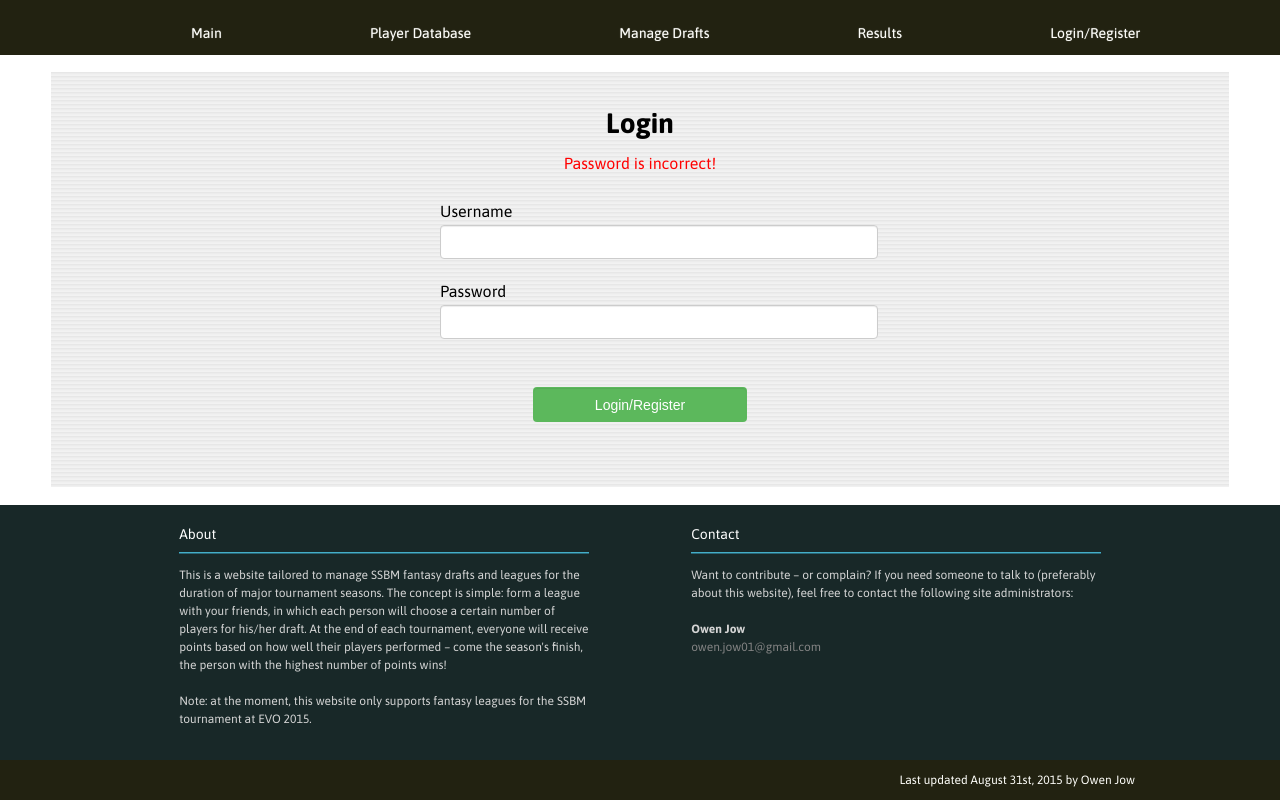
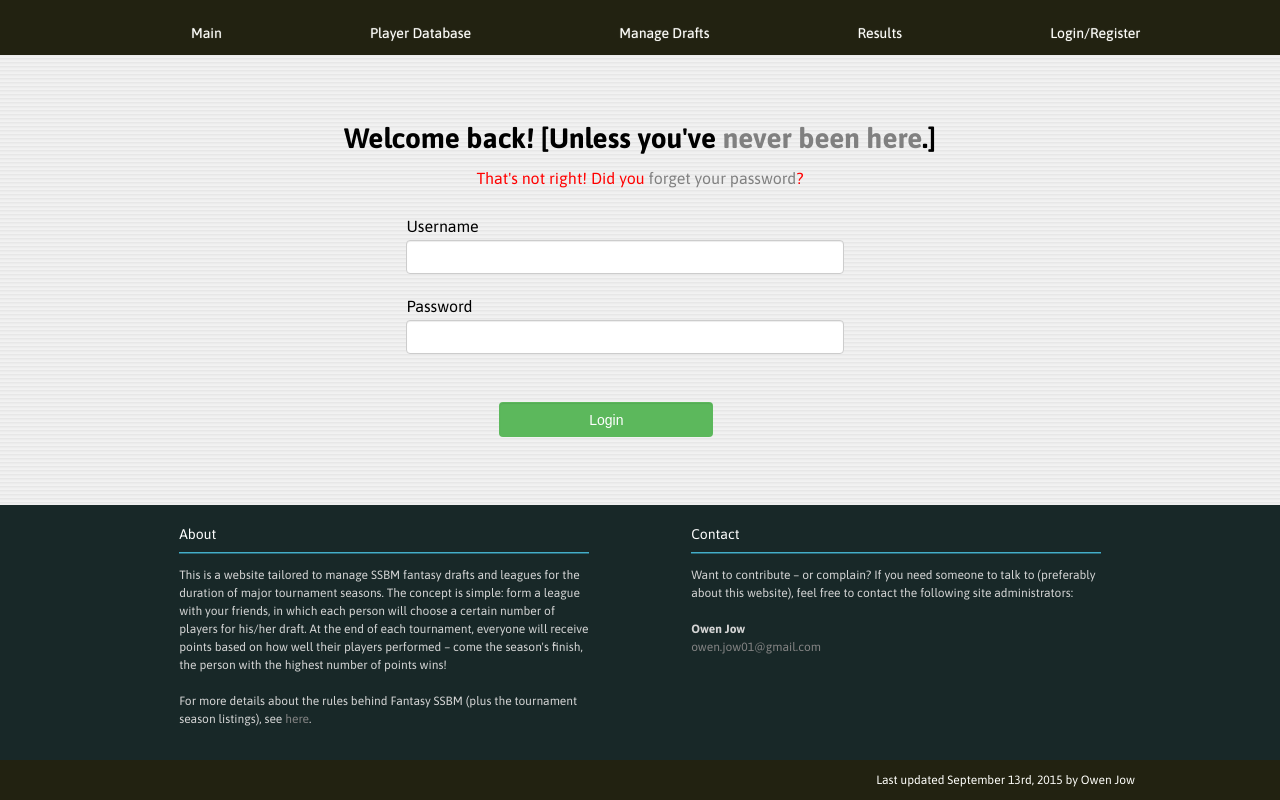
Before and after one commit to ohjay/fantasy-ssbm, a Django app: page /user_login/ in a window 1280 px wide. Run offline with Django 3.2, Linux system fonts and the light colour scheme.

Commit message:
Cleaned up index/login pages and files

```diff
--- a/fantasy_draft/static/fantasy_draft/css/index.css
+++ b/fantasy_draft/static/fantasy_draft/css/index.css
@@ -1,7 +1,7 @@
-body            { background: white url("../images/background.gif") no-repeat top;
+body            { background: url("../images/background.gif") no-repeat top;
                   position: fixed; }
 
-.clock          { position: fixed; left: 50%; top: 105px; margin-left: -100px; }
+.clock          { position: fixed; left: 53.1%; top: 105px; }
 .opaque1        { position: absolute; top: 144px; left: 312px; width: 700px;
                   height: 122px; background-color: black; z-index: 0; opacity: 0.75; }
 .opaque2        { position: absolute; top: 297px; left: -21px; width: 1500px; height: 122px;
--- a/fantasy_draft/static/fantasy_draft/css/login.css
+++ b/fantasy_draft/static/fantasy_draft/css/login.css
@@ -11,10 +11,14 @@ input[type="submit"]    { padding: 6px 12px; font-size: 14px; font-weight: 400;
                           cursor: pointer; -webkit-user-select: none; -moz-user-select: none;
 	                      -ms-user-select: none; user-select: none; background-image: none;
 	                      border: 1px solid transparent; border-radius: 4px; color: #fff;
-	                      height: 35px; width: 214px; margin: 25px auto; display: block;    }
+	                      height: 35px; width: 214px; margin: 25px auto; display: block; }
 
-.login                  { font-size: 28px; font-weight: 700; display: block; text-align: center; }
+.login                  { font-size: 28px; font-weight: 700; display: block; text-align: center;
+                          margin: 72px auto 0px auto; }
 .error                  { color: red; display: block; text-align: center; margin-top: 15px; }
 .btn-green              { color: #fff; background-color: #5cb85c; border-color: #4cae4c; }
 
-#login-form             { width: 400px; margin: 30px auto; }
+#main-content-wrapper .content-container    { position: absolute; width: 100%; left: 0%; height: 75%;
+	                                          background-image: url("../images/shl.png");
+	                                          overflow: hidden; font-family: 'Asap', sans-serif; }
+#login-form                                 { width: 400px; margin: 30px auto; margin-right: 37%; }
--- a/fantasy_draft/static/fantasy_draft/css/main_style.css
+++ b/fantasy_draft/static/fantasy_draft/css/main_style.css
@@ -6,7 +6,3 @@ li a                                        { color: green; }
                                               font-family: 'Asap', sans-serif;
                                               color: #555; overflow: hidden; }
 #main-content-wrapper                       { margin-top: 50px; min-height: 300px; }
-#main-content-wrapper .content-container    { width: 90%; margin: 72px auto 20px auto;
-	                                          background-image: url("../images/shl.png");
-	                                          padding: 35px 20px; overflow: auto;
-                                              font-family: 'Asap', sans-serif; }
--- a/fantasy_draft/templates/fantasy_draft/header_footer.html
+++ b/fantasy_draft/templates/fantasy_draft/header_footer.html
@@ -70,7 +70,7 @@
                     <div class="top-row-info">
                           <p>This is a website tailored to manage SSBM fantasy drafts and leagues for the duration of major tournament seasons. The concept is simple: form a league with your friends, in which each person will choose a certain number of players for his/her draft. At the end of each tournament, everyone will receive points based on how well their players performed – come the season's finish, the person with the highest number of points wins!
                               <br><br>
-                              Note: at the moment, this website only supports fantasy leagues for the SSBM tournament at EVO 2015.
+                              For more details about the rules behind Fantasy SSBM (plus the tournament season listings), see <a href="#">here</a>.
                           </p>
                     </div>
                 </div>
@@ -93,7 +93,7 @@
         <div id="footer-bottom-wrapper">
             <div id="footer-bottom">
                 <div id="last-updated">
-                    Last updated August 31st, 2015 by Owen Jow
+                    Last updated September 13rd, 2015 by Owen Jow
                 </div><!-- /last-updated -->
             </div><!-- /footer-bottom -->
         </div><!-- /footer-bottom-wrapper -->
--- a/fantasy_draft/templates/fantasy_draft/index.html
+++ b/fantasy_draft/templates/fantasy_draft/index.html
@@ -16,14 +16,14 @@
 
 {% block content %}
     <div class="opaque1"></div>
-    <div class="clock" style="margin:2em;"></div>
+    <div class="clock"></div>
 	<script type="text/javascript">
 		var clock;
 
 		$(document).ready(function() {
             var currentDate = new Date();
             // To do: create a model for tournaments (incl. date) and use the date of the next tournament here
-            var futureDate  = new Date("September 9, 2015 18:00:00");
+            var futureDate  = new Date("December 22, 2015 18:00:00");
 
 		    // Calculate the difference in seconds between the future and current date
 			var diff = futureDate.getTime() / 1000 - currentDate.getTime() / 1000;
--- a/fantasy_draft/templates/fantasy_draft/login.html
+++ b/fantasy_draft/templates/fantasy_draft/login.html
@@ -10,17 +10,17 @@
 
 {% block content %}
 <div class="content-container">
-    <span class="login">Login</span>
+    <span class="login">Welcome back! [Unless you've <a href="#">never been here</a>.]</span>
+
     {% if incorrect_log_in %}
-        <span class="error">Password is incorrect!</span>
+        <span class="error">That's not right! Did you <a href="#">forget your password</a>?</span>
     {% endif %}
+
     <form id="login-form" method="post" action="/user_login/">
         {% csrf_token %}
-        Username <input type="text" name="username" value="" size="50" />
-        <br />
-        Password <input type="password" name="password" value="" size="50" />
-        <br />
-        <input type="submit" class="btn-green" value="Login/Register" />
+        Username <input type="text" name="username" value="" size="50" /><br>
+        Password <input type="password" name="password" value="" size="50" /><br>
+        <input type="submit" class="btn-green" value="Login" />
     </form>
 </div>
 {% endblock %}
```
Also changed, not shown: README.md.
